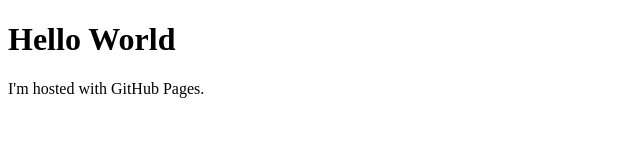
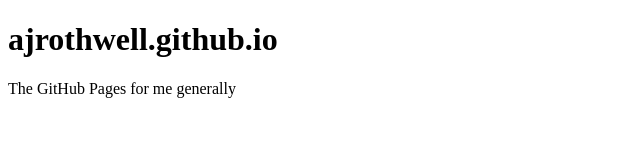
Before and after one commit to ajrothwell/ajrothwell.github.io, a plain HTML site: page index.html in a window 1280 px wide. Shown: the whole page, without its empty margins (0-640 px from the left). Drawn offline with Linux system fonts and the light colour scheme.

Commit message:
add gitignore, change index.html
2 small changes

```diff
--- a/index.html
+++ b/index.html
@@ -1,7 +1,7 @@
 <!DOCTYPE html>
 <html>
 <body>
-<h1>Hello World</h1>
-<p>I'm hosted with GitHub Pages.</p>
+<h1>ajrothwell.github.io</h1>
+<p>The GitHub Pages for me generally</p>
 </body>
 </html>
```
Also changed, not shown: 1 other file.
